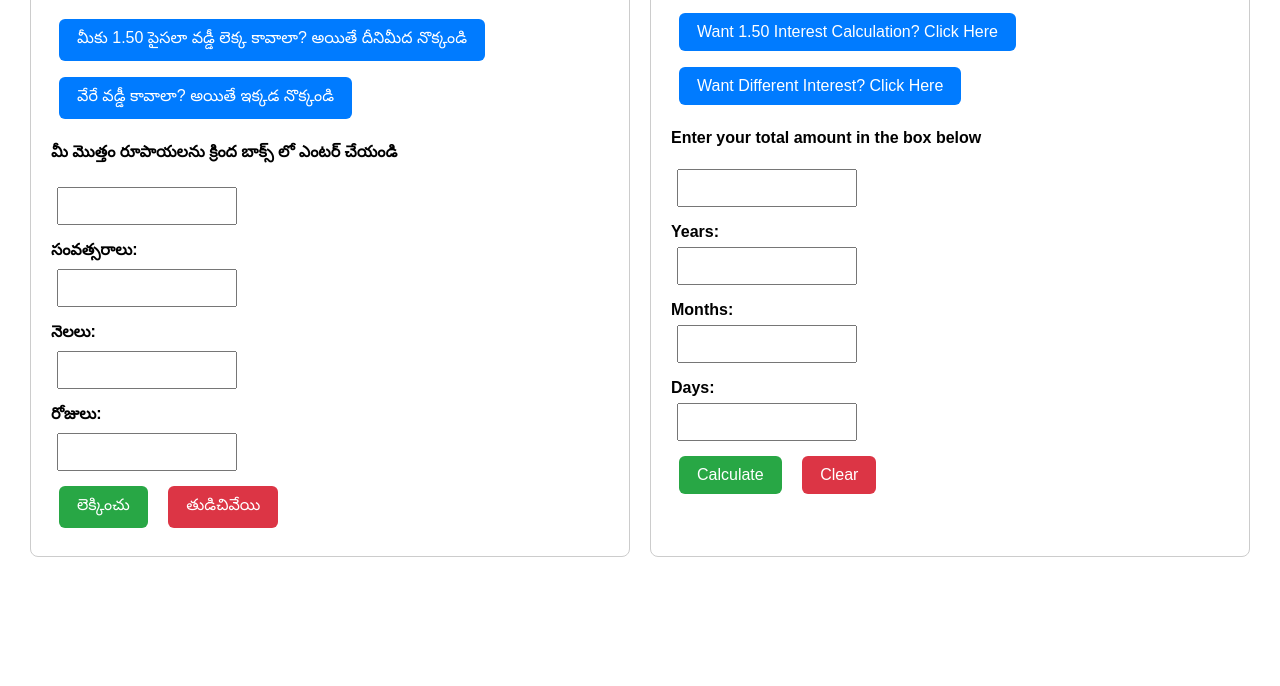
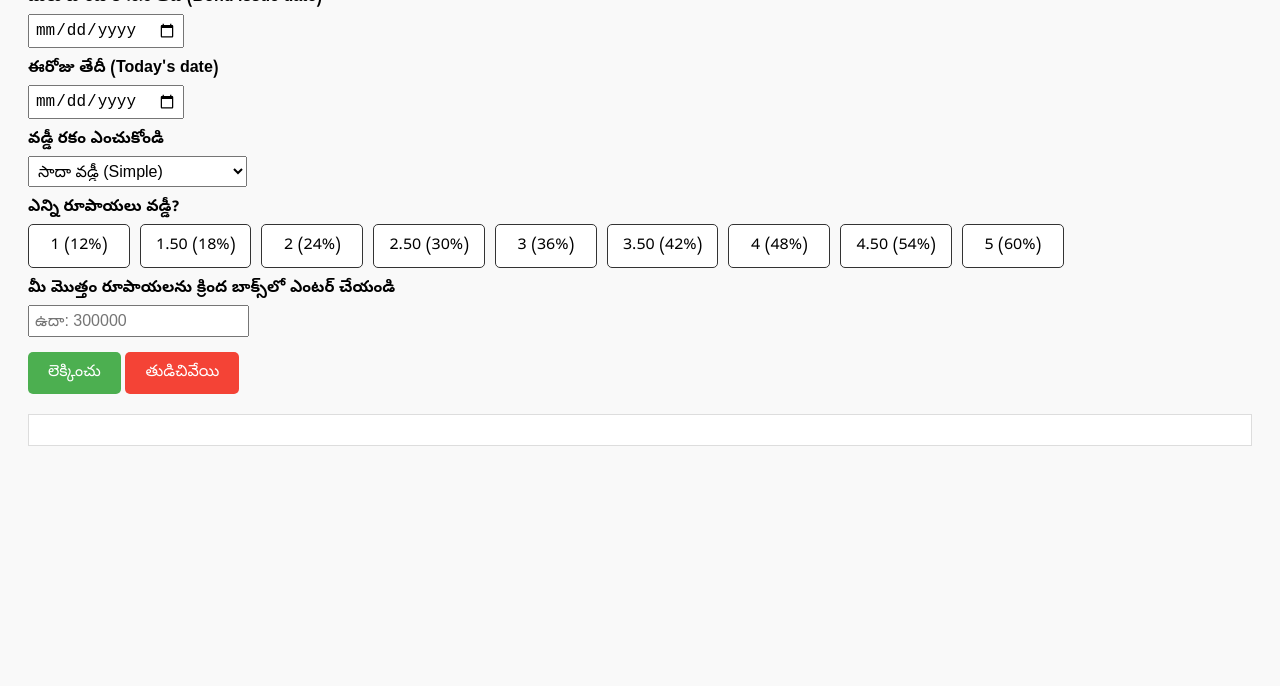
Before and after one commit to narmadakamini12-coder/interest-calculator, a plain HTML site: page index.html in a window 1280 px wide. Shown: the part 114-800 px from the top of the page. Drawn offline with Linux system fonts and the light colour scheme.

Commit message:
Interest

```diff
--- a/index.html
+++ b/index.html
@@ -2,185 +2,186 @@
 <html lang="te">
 <head>
   <meta charset="UTF-8">
-  <meta name="viewport" content="width=device-width, initial-scale=1.0">
-  <title>వడ్డీ లెక్కకట్టు | Interest Calculator</title>
+  <title>వడ్డీ లెక్కలు</title>
   <style>
-    body { font-family: Arial, sans-serif; margin: 20px; }
-    .container { display: flex; justify-content: space-around; flex-wrap: wrap; }
-    .card { width: 45%; min-width: 300px; border: 1px solid #ccc; border-radius: 8px; padding: 20px; margin: 10px; }
-    h2 { text-align: center; }
-    input { padding: 8px; margin: 6px; font-size: 16px; width: 160px; }
-    label { display: block; margin-top: 10px; font-weight: bold; }
-    button { padding: 10px 18px; font-size: 16px; border: none; border-radius: 6px; margin: 8px; cursor: pointer; color: #fff; }
-    .choiceBtn { background: #007bff; }
-    .choiceBtn.active { background: #0056b3; }
-    .calcBtn { background: #28a745; }
-    .resetBtn { background: #dc3545; }
-    pre { text-align: left; display: inline-block; margin-top: 18px; font-size: 15px; white-space: pre-line; }
+    body {
+      font-family: "Noto Sans Telugu", Arial, sans-serif;
+      background: #f9f9f9;
+      padding: 20px;
+    }
+    h2 {
+      color: #333;
+    }
+    label {
+      display: block;
+      margin-top: 10px;
+      font-weight: bold;
+    }
+    input, select, button {
+      margin-top: 5px;
+      padding: 5px;
+      font-size: 16px;
+    }
+    .btn {
+      margin-top: 15px;
+      padding: 10px 20px;
+      font-size: 16px;
+      border: none;
+      border-radius: 5px;
+      cursor: pointer;
+    }
+    .calc { background: #4CAF50; color: white; }
+    .reset { background: #f44336; color: white; }
+    .result {
+      margin-top: 20px;
+      padding: 15px;
+      border: 1px solid #ddd;
+      background: white;
+    }
+    .interest-options {
+      margin-top: 5px;
+      display: flex;
+      flex-wrap: wrap;
+      gap: 10px;
+    }
+    .interest-box {
+      padding: 10px 15px;
+      border: 1px solid #333;
+      border-radius: 5px;
+      background: #fff;
+      cursor: pointer;
+      text-align: center;
+      min-width: 70px;
+      user-select: none;
+    }
+    .interest-box.selected {
+      background: #4CAF50;
+      color: white;
+      border-color: #4CAF50;
+    }
   </style>
 </head>
 <body>
-  <div class="container">
+  <h2>వడ్డీ లెక్కలు</h2>
 
-    <!-- Telugu Version -->
-    <div class="card">
-      <h2>💰 వడ్డీ లెక్కకట్టు</h2>
-      <button class="choiceBtn" id="fixedBtn-te" onclick="chooseRate('fixed','te')">
-        మీకు 1.50 పైసలా వడ్డీ లెక్క కావాలా? అయితే దీనిమీద నొక్కండి
-      </button>
-      <button class="choiceBtn" id="customBtn-te" onclick="chooseRate('custom','te')">
-        వేరే వడ్డీ కావాలా? అయితే ఇక్కడ నొక్కండి
-      </button>
+  <label>మీరు బాండ్ రాసిన తేదీ (Bond issue date)</label>
+  <input type="date" id="bondDate">
 
-      <div id="customRateBox-te" style="display:none;">
-        <label>ఎన్ని రూపాయలు వడ్డీ? (1,2,3,4,5,6)</label>
-        <input id="customRate-te" type="number" min="1" max="6">
-      </div>
+  <label>ఈరోజు తేదీ (Today's date)</label>
+  <input type="date" id="todayDate">
 
-      <p><b>మీ మొత్తం రూపాయలను క్రింద బాక్స్ లో ఎంటర్ చేయండి</b></p>
-      <input id="amount-te" type="number"><br>
+  <label>వడ్డీ రకం ఎంచుకోండి</label>
+  <select id="interestType">
+    <option value="simple">సాదా వడ్డీ (Simple)</option>
+    <option value="compound">కథాయింపువడ్డీ (Compound)</option>
+  </select>
 
-      <label>సంవత్సరాలు:</label>
-      <input id="years-te" type="number"><br>
-
-      <label>నెలలు:</label>
-      <input id="months-te" type="number"><br>
-
-      <label>రోజులు:</label>
-      <input id="days-te" type="number"><br>
-
-      <button class="calcBtn" onclick="calc('te')">లెక్కించు</button>
-      <button class="resetBtn" onclick="resetForm('te')">తుడిచివేయి</button>
-
-      <pre id="result-te"></pre>
-    </div>
-
-    <!-- English Version -->
-    <div class="card">
-      <h2>💰 Interest Calculator</h2>
-      <button class="choiceBtn" id="fixedBtn-en" onclick="chooseRate('fixed','en')">
-        Want 1.50 Interest Calculation? Click Here
-      </button>
-      <button class="choiceBtn" id="customBtn-en" onclick="chooseRate('custom','en')">
-        Want Different Interest? Click Here
-      </button>
-
-      <div id="customRateBox-en" style="display:none;">
-        <label>How many rupees interest? (1,2,3,4,5,6)</label>
-        <input id="customRate-en" type="number" min="1" max="6">
-      </div>
-
-      <p><b>Enter your total amount in the box below</b></p>
-      <input id="amount-en" type="number"><br>
-
-      <label>Years:</label>
-      <input id="years-en" type="number"><br>
-
-      <label>Months:</label>
-      <input id="months-en" type="number"><br>
-
-      <label>Days:</label>
-      <input id="days-en" type="number"><br>
-
-      <button class="calcBtn" onclick="calc('en')">Calculate</button>
-      <button class="resetBtn" onclick="resetForm('en')">Clear</button>
-
-      <pre id="result-en"></pre>
-    </div>
-
+  <label>ఎన్ని రూపాయలు వడ్డీ?</label>
+  <div class="interest-options" id="interestOptions">
+    <div class="interest-box" data-value="1">1 (12%)</div>
+    <div class="interest-box" data-value="1.5">1.50 (18%)</div>
+    <div class="interest-box" data-value="2">2 (24%)</div>
+    <div class="interest-box" data-value="2.5">2.50 (30%)</div>
+    <div class="interest-box" data-value="3">3 (36%)</div>
+    <div class="interest-box" data-value="3.5">3.50 (42%)</div>
+    <div class="interest-box" data-value="4">4 (48%)</div>
+    <div class="interest-box" data-value="4.5">4.50 (54%)</div>
+    <div class="interest-box" data-value="5">5 (60%)</div>
   </div>
 
+  <label>మీ మొత్తం రూపాయలను క్రింద బాక్స్‌లో ఎంటర్ చేయండి</label>
+  <input type="number" id="principal" placeholder="ఉదా: 300000">
+
+  <div>
+    <button class="btn calc" onclick="calculate()">లెక్కించు</button>
+    <button class="btn reset" onclick="resetForm()">తుడిచివేయి</button>
+  </div>
+
+  <div class="result" id="result"></div>
+
   <script>
-    let chosenType = { te: 'fixed', en: 'fixed' };
+    let selectedRate = null;
 
-    function chooseRate(type, lang) {
-      chosenType[lang] = type;
-      document.getElementById('fixedBtn-'+lang).classList.remove('active');
-      document.getElementById('customBtn-'+lang).classList.remove('active');
-      if (type === 'fixed') {
-        document.getElementById('fixedBtn-'+lang).classList.add('active');
-        document.getElementById('customRateBox-'+lang).style.display = 'none';
-      } else {
-        document.getElementById('customBtn-'+lang).classList.add('active');
-        document.getElementById('customRateBox-'+lang).style.display = 'block';
+    document.querySelectorAll(".interest-box").forEach(box => {
+      box.addEventListener("click", function() {
+        document.querySelectorAll(".interest-box").forEach(b => b.classList.remove("selected"));
+        this.classList.add("selected");
+        selectedRate = parseFloat(this.getAttribute("data-value")) * 12 / 100;
+      });
+    });
+
+    function calculate() {
+      const bondDate = new Date(document.getElementById("bondDate").value);
+      const todayDate = new Date(document.getElementById("todayDate").value);
+      const type = document.getElementById("interestType").value;
+      const principal = parseFloat(document.getElementById("principal").value);
+
+      if (!selectedRate) {
+        alert("దయచేసి వడ్డీ రేటు ఎంచుకోండి");
+        return;
       }
-      resetForm(lang);
-    }
-
-    function calc(lang) {
-      const p = parseFloat(document.getElementById('amount-'+lang).value);
-      const y = parseInt(document.getElementById('years-'+lang).value) || 0;
-      const m = parseInt(document.getElementById('months-'+lang).value) || 0;
-      const d = parseInt(document.getElementById('days-'+lang).value) || 0;
-      const resultEl = document.getElementById('result-'+lang);
-
-      if (isNaN(p) || p <= 0) {
-        resultEl.textContent = (lang==='te') ? '⚠️ దయచేసి సరైన మొత్తం ఇవ్వండి!' : '⚠️ Please enter a valid amount!';
+      if (!bondDate || !todayDate || isNaN(principal)) {
+        alert("దయచేసి అన్ని వివరాలు సరిగ్గా ఇవ్వండి");
         return;
       }
 
-      let rate, isCompound;
-      if (chosenType[lang] === 'fixed') {
-        rate = 0.18; // 18% per year
-        isCompound = true;
+      const diffMs = todayDate - bondDate;
+      const diffDays = diffMs / (1000 * 60 * 60 * 24);
+      const years = Math.floor(diffDays / 365);
+      const months = Math.floor((diffDays % 365) / 30);
+      const days = Math.floor((diffDays % 365) % 30);
+
+      let output = `<b>కాల వ్యవధి:</b> ${years} సంవత్సరాలు, ${months} నెలలు, ${days} రోజులు<br><br>`;
+      let total = principal;
+
+      if (type === "simple") {
+        output += `<b>సాదా వడ్డీ (${(selectedRate*100).toFixed(2)}% ప్రతిసంవత్సరం):</b><br>`;
+        for (let y = 1; y <= years; y++) {
+          let interest = principal * selectedRate;
+          total += interest;
+          output += `${y} సంవత్సరం → వడ్డీ ₹${interest.toFixed(2)} , మొత్తం = ₹${total.toFixed(2)}<br>`;
+        }
+        if (months > 0) {
+          let interest = principal * selectedRate * (months / 12);
+          total += interest;
+          output += `${months} నెలలు → వడ్డీ ₹${interest.toFixed(2)} , మొత్తం = ₹${total.toFixed(2)}<br>`;
+        }
+        if (days > 0) {
+          let interest = principal * selectedRate * (days / 365);
+          total += interest;
+          output += `${days} రోజులు → వడ్డీ ₹${interest.toFixed(2)} , మొత్తం = ₹${total.toFixed(2)}<br>`;
+        }
       } else {
-        const rupeeRate = parseInt(document.getElementById('customRate-'+lang).value);
-        if (!rupeeRate || rupeeRate < 1 || rupeeRate > 6) {
-          resultEl.textContent = (lang==='te') ? '⚠️ దయచేసి సరైన రూపాయి రేట్ ఇవ్వండి (1-6)!' : '⚠️ Please enter valid rupee rate (1-6)!';
-          return;
+        output += `<b>కథాయింపువడ్డీ (${(selectedRate*100).toFixed(2)}% ప్రతిసంవత్సరం):</b><br>`;
+        for (let y = 1; y <= years; y++) {
+          let interest = total * selectedRate;
+          total += interest;
+          output += `${y} సంవత్సరం → వడ్డీ ₹${interest.toFixed(2)} , మొత్తం = ₹${total.toFixed(2)}<br>`;
         }
-        rate = 0.12 * rupeeRate;
-        isCompound = false;
+        if (months > 0) {
+          let interest = total * selectedRate * (months / 12);
+          total += interest;
+          output += `${months} నెలలు → వడ్డీ ₹${interest.toFixed(2)} , మొత్తం = ₹${total.toFixed(2)}<br>`;
+        }
+        if (days > 0) {
+          let interest = total * selectedRate * (days / 365);
+          total += interest;
+          output += `${days} రోజులు → వడ్డీ ₹${interest.toFixed(2)} , మొత్తం = ₹${total.toFixed(2)}<br>`;
+        }
       }
 
-      let current = p;
-      let details = '';
-
-      if (isCompound) {
-        for (let i = 1; i <= y; i++) {
-          const intr = current * rate;
-          details += (lang==='te') ?
-            `${i} సంవత్సరం → మూలధనం = ₹${current.toFixed(2)}, వడ్డీ = ₹${intr.toFixed(2)}, మొత్తం = ₹${(current+intr).toFixed(2)}\n`
-            : `${i} Year → Principal = ₹${current.toFixed(2)}, Interest = ₹${intr.toFixed(2)}, Total = ₹${(current+intr).toFixed(2)}\n`;
-          current += intr;
-        }
-      } else {
-        const yearlyInterest = p * rate;
-        for (let i = 1; i <= y; i++) {
-          details += (lang==='te') ?
-            `${i} సంవత్సరం → మూలధనం = ₹${p.toFixed(2)}, వడ్డీ = ₹${yearlyInterest.toFixed(2)}, మొత్తం = ₹${(p+yearlyInterest*i).toFixed(2)}\n`
-            : `${i} Year → Principal = ₹${p.toFixed(2)}, Interest = ₹${yearlyInterest.toFixed(2)}, Total = ₹${(p+yearlyInterest*i).toFixed(2)}\n`;
-        }
-        current = p + yearlyInterest * y;
-      }
-
-      if (m > 0) {
-        const intr = (isCompound ? current : p) * rate * (m / 12);
-        details += (lang==='te') ?
-          `${m} నెలలు → వడ్డీ = ₹${intr.toFixed(2)}, మొత్తం = ₹${(current+intr).toFixed(2)}\n`
-          : `${m} Months → Interest = ₹${intr.toFixed(2)}, Total = ₹${(current+intr).toFixed(2)}\n`;
-        current += intr;
-      }
-
-      if (d > 0) {
-        const intr = (isCompound ? current : p) * rate * (d / 365);
-        details += (lang==='te') ?
-          `${d} రోజులు → వడ్డీ = ₹${intr.toFixed(2)}, మొత్తం = ₹${(current+intr).toFixed(2)}\n`
-          : `${d} Days → Interest = ₹${intr.toFixed(2)}, Total = ₹${(current+intr).toFixed(2)}\n`;
-        current += intr;
-      }
-
-      details += (lang==='te') ? `\n👉 చివరి మొత్తం = ₹${current.toFixed(2)}` : `\n👉 Final Amount = ₹${current.toFixed(2)}`;
-      resultEl.textContent = details;
+      output += `<br><b>👉 చివరి మొత్తం = ₹${total.toFixed(2)}</b>`;
+      document.getElementById("result").innerHTML = output;
     }
 
-    function resetForm(lang) {
-      document.getElementById('amount-'+lang).value = '';
-      document.getElementById('years-'+lang).value = '';
-      document.getElementById('months-'+lang).value = '';
-      document.getElementById('days-'+lang).value = '';
-      document.getElementById('customRate-'+lang).value = '';
-      document.getElementById('result-'+lang).textContent = '';
+    function resetForm() {
+      document.getElementById("bondDate").value = "";
+      document.getElementById("todayDate").value = "";
+      document.getElementById("interestType").value = "simple";
+      document.getElementById("principal").value = "";
+      document.querySelectorAll(".interest-box").forEach(b => b.classList.remove("selected"));
+      selectedRate = null;
+      document.getElementById("result").innerHTML = "";
     }
   </script>
 </body>
```
